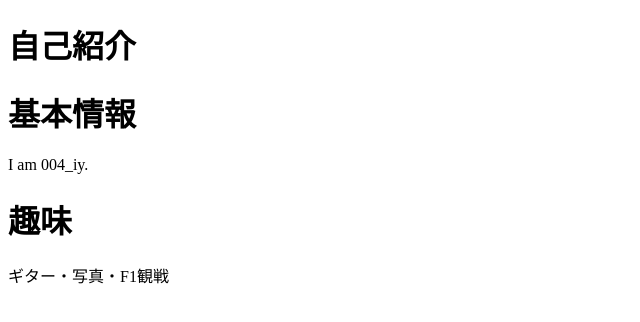
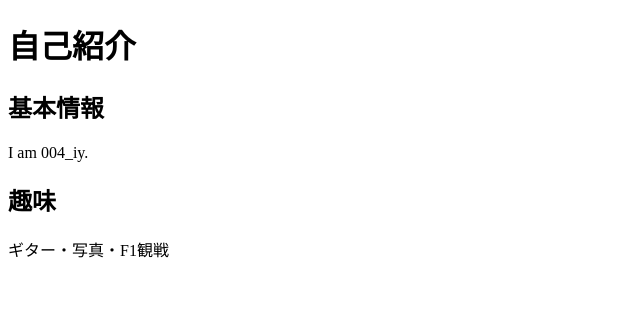
Before and after one commit to 004iy/004iy.github.io, a plain HTML site: page index.html in a window 1280 px wide. Shown: the whole page, without its empty margins (0-640 px from the left). Drawn offline with Linux system fonts and the light colour scheme.

Commit message:
Update index.html

```diff
--- a/index.html
+++ b/index.html
@@ -11,10 +11,10 @@
 </header>
 
 <main>
-  <h1>基本情報</h1>
+  <h2>基本情報</h2>
   <p>I am 004_iy.</p>
 
-  <h1>趣味</h1>
+  <h2>趣味</h2>
   <p>ギター・写真・F1観戦</p>
 </main>
 
```
